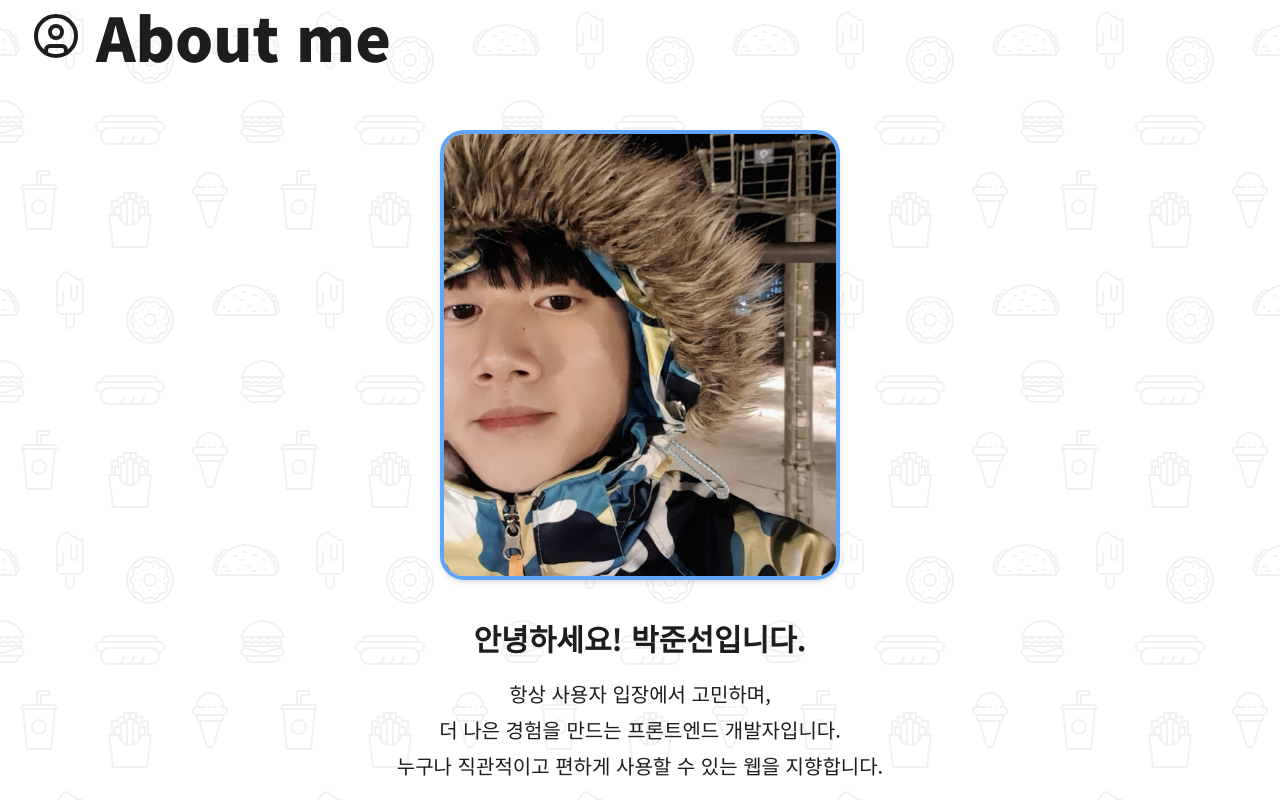
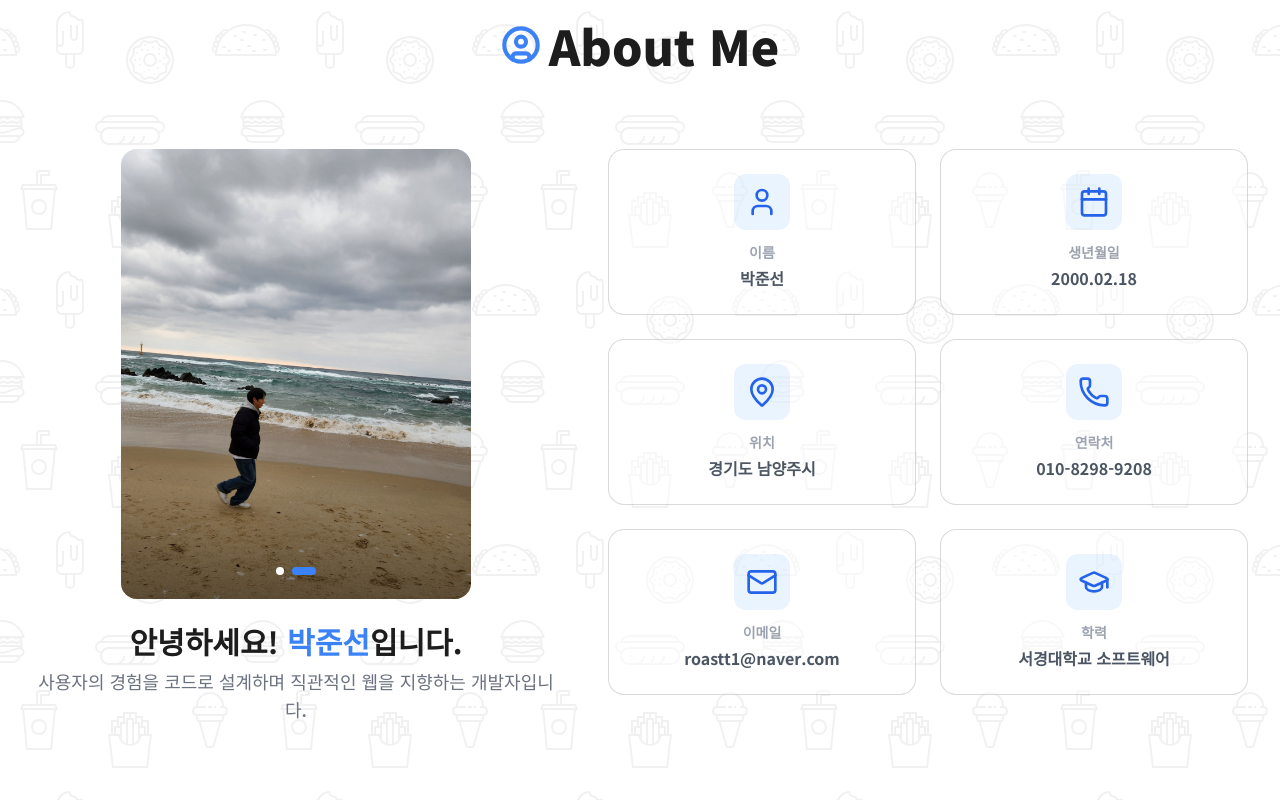
Before and after one commit to roastt1/Portfolio, a Next.js app: page / in a window 1280 px wide. Shown: the part 940-1740 px from the top of the page. Built offline with nearby package versions, Linux system fonts and the light colour scheme.

Commit message:
[refactor/style] AboutSection UI/UX개선 및 framer-motion을 통한 부드러운 이미지 전환 구현

```diff
--- a/app/about/components/About.tsx
+++ b/app/about/components/About.tsx
@@ -3,100 +3,79 @@
 import { useEffect } from "react";
 import AOS from "aos";
 import "aos/dist/aos.css";
-
-import Image from "next/image";
 import AboutCard from "./AboutCard";
+import { ABOUT_INFO } from "@/constants/aboutConstants";
 import { CircleUser } from "lucide-react";
+import ProfileStack from "./ProfileImageStacks";
 
 export default function About() {
     useEffect(() => {
-        AOS.init({ duration: 600, easing: "ease-in-out", once: true });
+        AOS.init({ duration: 800, easing: "ease-out-cubic", once: true });
     }, []);
 
     return (
-        <div className="flex w-full flex-col items-center gap-8 pt-20 dark:text-white sm:gap-16">
+        <section
+            id="about"
+            className="flex w-full flex-col items-center gap-12 py-20 dark:text-white sm:gap-20"
+        >
+            {/* 구분선 */}
             <div
-                className="mx-4 h-[2px] w-0 bg-gray-400 aos-animate:animate-expand-width"
+                className="mx-4 h-[1px] w-0 bg-gray-400 aos-animate:animate-expand-width"
                 data-aos="fade-in"
                 data-aos-once="true"
             />
+
+            {/* 타이틀 */}
             <h2
-                className="felx-row flex w-full items-center gap-4 px-4 text-5xl font-black sm:text-6xl"
-                data-aos="fade-right"
-                data-aos-once="true"
+                className="flex items-center gap-2 text-4xl font-black sm:text-5xl"
+                data-aos="fade-up"
             >
-                <CircleUser className="h-10 w-10 sm:h-12 sm:w-12" />
-                <span>About me</span>
+                <CircleUser
+                    className="text-blue-500"
+                    size={40}
+                    strokeWidth={2.5}
+                />
+                <span>About Me</span>
             </h2>
-            <div className="flex flex-col items-center gap-10 text-center">
-                {/* 프로필 사진 */}
-                <div
-                    data-aos="fade-down"
-                    data-aos-delay="100"
-                    className="relative h-96 w-72 overflow-hidden rounded-3xl border-4 border-blue-400 shadow-md dark:border-dark-400 sm:h-[450px] sm:w-[400px]"
-                >
-                    <Image
-                        src="/images/about/about_me.jpg"
-                        alt="Profile Picture"
-                        fill
-                        style={{ objectFit: "cover" }}
-                    />
+
+            <div className="flex w-full flex-col items-center gap-4 lg:flex-row lg:items-start lg:justify-center">
+                {/* 왼쪽 프로필 영역  */}
+                <div className="flex flex-col items-center gap-6 text-center">
+                    <ProfileStack />
+
+                    <div
+                        className="flex flex-col gap-2 px-4"
+                        data-aos="fade-right"
+                        data-aos-delay="200"
+                    >
+                        <h3 className="text-xl font-bold sm:text-3xl">
+                            안녕하세요!{" "}
+                            <span className="text-2xl text-blue-500 sm:text-3xl">
+                                박준선
+                            </span>
+                            입니다.
+                        </h3>
+                        <p className="text-sm font-medium text-gray-500 dark:text-gray-300 sm:text-lg">
+                            사용자의 경험을 코드로 설계하며{" "}
+                            <br className="sm:hidden" />
+                            직관적인 웹을 지향하는 개발자입니다.
+                        </p>
+                    </div>
                 </div>
 
-                {/* 소개 */}
-                <div
-                    data-aos="fade-down"
-                    data-aos-delay="100"
-                    className="flex flex-col items-center space-y-2 whitespace-nowrap"
-                >
-                    <h1 className="mb-4 text-2xl font-bold sm:text-3xl">
-                        안녕하세요! 박준선입니다.
-                    </h1>
-                    <p className="max-w-xl text-sm sm:text-xl">
-                        항상 사용자 입장에서 고민하며,
-                    </p>
-                    <p className="max-w-xl text-sm sm:text-xl">
-                        더 나은 경험을 만드는 프론트엔드 개발자입니다.
-                    </p>
-                    <p className="max-w-2xl text-sm sm:text-xl">
-                        누구나 직관적이고 편하게 사용할 수 있는 웹을 지향합니다.
-                    </p>
+                {/* 오른쪽 정보 카드 그리드 */}
+                <div className="grid w-full max-w-2xl grid-cols-2 items-stretch gap-2 sm:gap-6 sm:px-4 lg:grid-cols-2">
+                    {ABOUT_INFO.map((info, i) => (
+                        <AboutCard
+                            key={info.title}
+                            title={info.title}
+                            description={info.description}
+                            icon={info.icon}
+                            delay={i * 50}
+                        />
+                    ))}
                 </div>
             </div>
-
-            {/* 정보 카드 */}
-            <div className="grid w-full grid-cols-2 justify-items-center gap-4 sm:w-[60vw] sm:gap-x-8 sm:gap-y-12">
-                <AboutCard
-                    title="이름"
-                    description="박준선"
-                    iconSrc="/icons/about/name.svg"
-                />
-                <AboutCard
-                    title="생년월일"
-                    description="2000.02.18"
-                    iconSrc="/icons/about/birth.svg"
-                />
-                <AboutCard
-                    title="위치"
-                    description="경기도 남양주시"
-                    iconSrc="/icons/about/location.svg"
-                />
-                <AboutCard
-                    title="연락처"
-                    description="010-8298-9208"
-                    iconSrc="/icons/about/contact.svg"
-                />
-                <AboutCard
-                    title="이메일"
-                    description="roastt1@naver.com"
-                    iconSrc="/icons/about/email.svg"
-                />
-                <AboutCard
-                    title="학력"
-                    description="서경대학교 소프트웨어"
-                    iconSrc="/icons/about/education.svg"
-                />
-            </div>
-        </div>
+        </section>
     );
 }
--- a/app/about/components/AboutCard.tsx
+++ b/app/about/components/AboutCard.tsx
@@ -1,48 +1,42 @@
 "use client";
 
-import Image from "next/image";
+import { LucideIcon } from "lucide-react";
 
-interface LandingCardProps {
+interface AboutCardProps {
     title: string;
     description: string;
-    iconSrc?: string;
+    icon: LucideIcon;
+    delay?: number;
 }
 
 export default function AboutCard({
     title,
     description,
-    iconSrc,
-}: LandingCardProps) {
+    icon: Icon,
+    delay = 0,
+}: AboutCardProps) {
     return (
         <div
-            className="h-[160px] w-full max-w-[280px] sm:h-[180px] sm:max-w-[500px]"
-            data-aos="fade-down"
-            data-aos-duration="600"
+            className="group w-full"
+            data-aos="fade-up"
+            data-aos-delay={delay}
+            data-aos-duration="800"
         >
-            <div className="flex h-full flex-col items-center justify-center rounded-2xl border-2 border-blue-100 bg-white/90 px-6 py-6 text-center shadow-lg backdrop-blur-sm transition-all duration-300 ease-out hover:-translate-y-2 hover:shadow-2xl dark:border-dark-400 dark:bg-black/10 dark:bg-dark-300">
-                {/* 아이콘 */}
-                {iconSrc && (
-                    <div className="mb-2 flex h-12 w-12 items-center justify-center rounded-xl bg-blue-200 shadow-lg dark:bg-dark-200 sm:mb-4 sm:h-14 sm:w-14">
-                        <Image
-                            src={iconSrc}
-                            alt="아이콘"
-                            width={32}
-                            height={32}
-                            style={{
-                                objectFit: "contain",
-                                filter: "invert(1) brightness(1.8)",
-                            }}
-                        />
-                    </div>
-                )}
+            <div className="relative flex min-h-[80px] w-full flex-row items-center gap-2 rounded-xl border border-black/15 bg-white/50 p-3 transition-all duration-300 dark:border-white/15 dark:bg-dark-200/50 sm:min-h-[160px] sm:flex-col sm:justify-center sm:gap-3 sm:rounded-2xl sm:p-6 sm:text-center">
+                {/* 아이콘 영역 */}
+                <div className="flex h-9 w-9 shrink-0 items-center justify-center rounded-lg bg-blue-300/20 text-blue-600 dark:bg-dark-300 dark:text-white sm:h-14 sm:w-14 sm:rounded-xl">
+                    <Icon size={18} className="sm:size-8" />
+                </div>
 
-                {/* 텍스트 */}
-                <h2 className="mb-1 text-lg font-semibold text-gray-800 dark:text-white sm:text-xl">
-                    {title}
-                </h2>
-                <p className="whitespace-nowrap text-sm leading-relaxed text-gray-600 dark:text-white sm:text-base">
-                    {description}
-                </p>
+                {/* 텍스트 영역 */}
+                <div className="flex min-w-0 flex-1 flex-col gap-0.5 sm:w-full sm:gap-1">
+                    <h2 className="text-[10px] font-bold text-gray-400 dark:text-gray-400 sm:text-sm">
+                        {title}
+                    </h2>
+                    <p className="break-all text-xs font-bold text-gray-800 dark:text-gray-100 sm:text-base sm:text-gray-600 sm:dark:text-white">
+                        {description}
+                    </p>
+                </div>
             </div>
         </div>
     );
--- /dev/null
+++ b/app/about/components/ProfileImageStacks.tsx
@@ -0,0 +1,75 @@
+"use client";
+
+import { useState, useEffect } from "react";
+import Image from "next/image";
+import { motion, AnimatePresence } from "framer-motion";
+import { PROFILE_IMAGES } from "@/constants/aboutConstants";
+
+export default function ProfileStack() {
+    const [index, setIndex] = useState(0);
+
+    // 5초마다 자동으로 사진 변경
+    useEffect(() => {
+        const timer = setInterval(() => {
+            setIndex((prev) => (prev + 1) % PROFILE_IMAGES.length);
+        }, 5000);
+        return () => clearInterval(timer);
+    }, []);
+
+    return (
+        <div className="group relative h-[350px] w-full max-w-[280px] overflow-hidden rounded-2xl bg-gray-100 dark:bg-dark-300 sm:h-[450px] sm:max-w-[350px]">
+            <AnimatePresence mode="wait">
+                <motion.div
+                    key={index}
+                    initial={{ opacity: 0, scale: 1.1 }}
+                    animate={{ opacity: 1, scale: 1 }}
+                    exit={{ opacity: 0, scale: 0.9 }}
+                    transition={{ duration: 0.4, ease: "easeInOut" }}
+                    className="relative h-full w-full"
+                >
+                    <Image
+                        src={PROFILE_IMAGES[index]}
+                        alt="Profile"
+                        fill
+                        className="object-cover"
+                    />
+                    <div className="absolute inset-0 bg-gradient-to-t from-black/50 via-transparent to-transparent" />
+                </motion.div>
+            </AnimatePresence>
+
+            {/* 하단 페이지네이션 */}
+            <div className="absolute bottom-6 left-1/2 flex -translate-x-1/2 gap-2">
+                {PROFILE_IMAGES.map((_, i) => (
+                    <div
+                        key={i}
+                        className={`h-2 rounded-full transition-all duration-300 ${
+                            i === index ? "w-6 bg-blue-500" : "w-2 bg-white"
+                        }`}
+                    />
+                ))}
+            </div>
+
+            {/* 좌우 넘기기 버튼 */}
+            <button
+                onClick={() =>
+                    setIndex(
+                        (prev) =>
+                            (prev - 1 + PROFILE_IMAGES.length) %
+                            PROFILE_IMAGES.length
+                    )
+                }
+                className="-md absolute left-4 top-1/2 -translate-y-1/2 rounded-full bg-white px-1 py-2 opacity-0 transition-all hover:bg-white/40 group-hover:opacity-100"
+            >
+                ←
+            </button>
+            <button
+                onClick={() =>
+                    setIndex((prev) => (prev + 1) % PROFILE_IMAGES.length)
+                }
+                className="absolute right-4 top-1/2 -translate-y-1/2 rounded-full bg-white px-1 py-2 opacity-0 transition-all hover:bg-white/40 group-hover:opacity-100"
+            >
+                →
+            </button>
+        </div>
+    );
+}
--- /dev/null
+++ b/constants/aboutConstants.ts
@@ -0,0 +1,26 @@
+import {
+    Calendar,
+    GraduationCap,
+    Mail,
+    MapPin,
+    Phone,
+    User,
+} from "lucide-react";
+
+export const ABOUT_INFO = [
+    { title: "이름", description: "박준선", icon: User },
+    { title: "생년월일", description: "2000.02.18", icon: Calendar },
+    { title: "위치", description: "경기도 남양주시", icon: MapPin },
+    { title: "연락처", description: "010-8298-9208", icon: Phone },
+    { title: "이메일", description: "roastt1@naver.com", icon: Mail },
+    {
+        title: "학력",
+        description: "서경대학교 소프트웨어",
+        icon: GraduationCap,
+    },
+];
+
+export const PROFILE_IMAGES = [
+    "/images/about/about_me1.jpg",
+    "/images/about/about_me2.jpg",
+];
```
Also changed, not shown: public/images/about/about_me1.jpg (renamed from public/images/about/about_me.jpg), public/images/about/about_me2.jpg (added).
